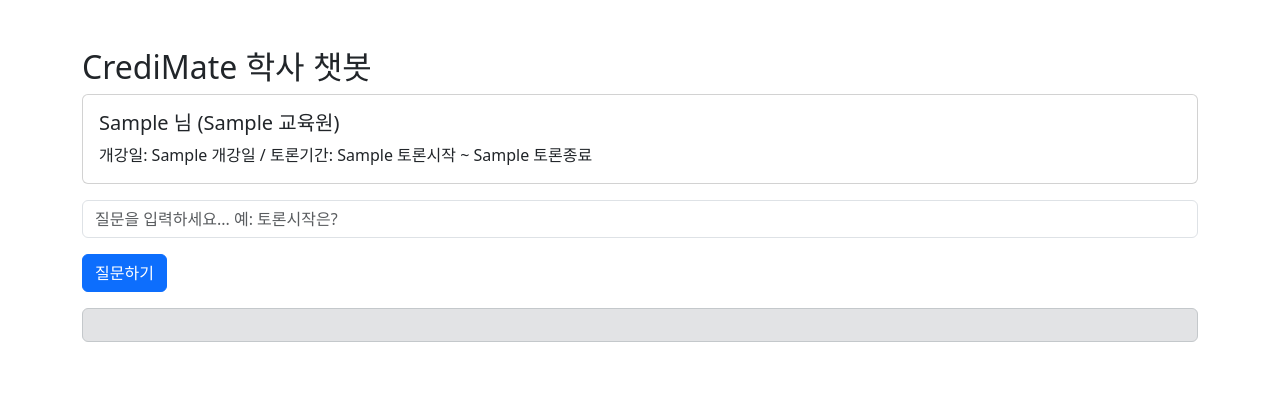
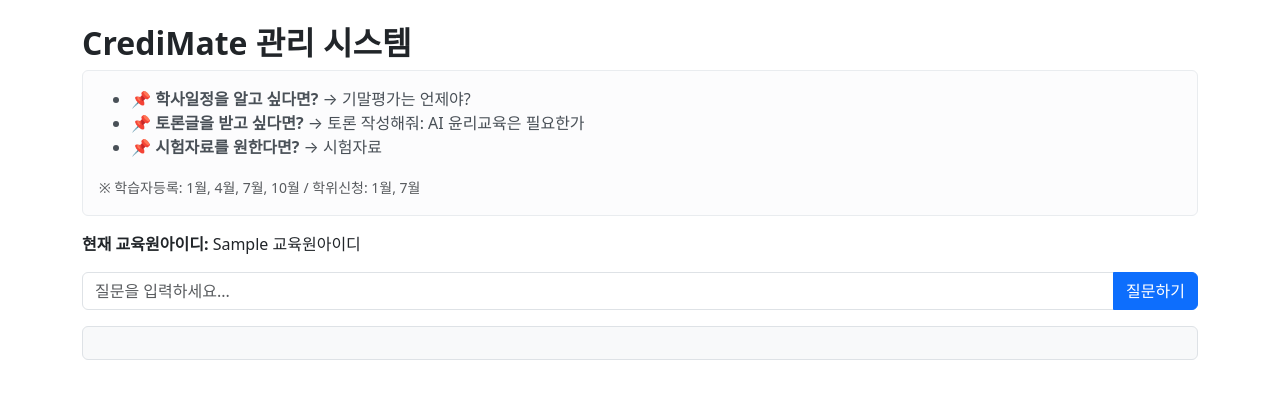
Before and after one commit to shonyebin/credimate-chatbot, a Flask app: template templates/chat.html in a window 1280 px wide. Shown: the top 399 px of the page. Run offline with Flask 3, Linux system fonts and the light colour scheme; the template is opened without the code that fills it: most values are stand-ins (such as "Sample title", 1, 10 or a date in 2020).

Commit message:
Add files via upload

```diff
--- a/app.py
+++ b/app.py
@@ -3,11 +3,7 @@
 import openai
 
 app = Flask(__name__)
-
-# GPT API 키
 openai.api_key = "sk-proj-LBBNz8QaZKjVvsncB380T3BlbkFJxQPBjZ2uvZs5iFAlR6dC"
-
-# 시트 연동
 SHEET_URL = 'https://docs.google.com/spreadsheets/d/1K4ts2bZ-96u315XDtIfoZF72N4CZ_5pWG3HO6-K7wko/export?format=csv'
 
 def load_student_data():
@@ -23,21 +19,16 @@
     )
     return completion.choices[0].message.content.strip()
 
-def match_schedule_from_sheet(student, message):
+def match_schedule(student, message):
     mapping = {
-        "개강": "개강일",
-        "복습시작": "복습시험시작",
-        "복습끝": "복습시험종료",
-        "토론시작": "토론시작",
-        "토론종료": "토론종료",
-        "중간": "중간시작",
-        "중간종료": "중간종료",
-        "과제시작": "과제시작",
-        "과제종료": "과제종료",
+        "개강": "개강일", "복습시작": "복습시험시작", "복습종료": "복습시험종료",
+        "과제시작": "과제시작", "과제종료": "과제종료",
+        "중간": "중간시작", "중간종료": "중간종료",
+        "토론시작": "토론시작", "토론종료": "토론종료"
     }
-    for keyword, col in mapping.items():
-        if keyword in message:
-            return f"{keyword} 일정은 {student.get(col, '등록되지 않음')}입니다."
+    for k, col in mapping.items():
+        if k in message:
+            return f"{k} 일정은 {student.get(col, '등록되지 않음')}입니다."
     return None
 
 @app.route('/')
@@ -64,13 +55,12 @@
     message = data.get("message")
     student = data.get("student")
 
-    schedule_reply = match_schedule_from_sheet(student, message)
-    if schedule_reply:
-        return jsonify({"response": schedule_reply})
+    schedule = match_schedule(student, message)
+    if schedule:
+        return jsonify({"response": schedule})
 
     if "토론" in message:
         reply = generate_debate(message.replace("토론 작성해줘:", "").strip())
     else:
         reply = f"Q. {message}\nA. '{message}'에 대한 일반적인 응답입니다."
-
     return jsonify({"response": reply})
--- a/templates/chat.html
+++ b/templates/chat.html
@@ -9,25 +9,29 @@
             const res = await fetch("/ask", {
                 method: "POST",
                 headers: { "Content-Type": "application/json" },
-                body: JSON.stringify({ message: input, student: {{ student|tojson }} })
+                body: JSON.stringify({ message: input, student: {{ student | tojson }} })
             });
             const data = await res.json();
-            document.getElementById("response").innerText = data.response;
+            document.getElementById("qa").innerHTML =
+                "<strong>Q. " + input + "</strong><br><strong>A.</strong> " + data.response;
         }
     </script>
 </head>
-<body class="container mt-5">
-    <h2>CrediMate 학사 챗봇</h2>
-    <div class="card mb-3">
-        <div class="card-body">
-            <h5 class="card-title">{{ student['이름'] }} 님 ({{ student['교육원'] }})</h5>
-            <p class="card-text">개강일: {{ student['개강일'] }} / 토론기간: {{ student['토론시작'] }} ~ {{ student['토론종료'] }}</p>
-        </div>
+<body class="container mt-4">
+    <h2><strong>CrediMate 관리 시스템</strong></h2>
+    <div class="alert alert-light">
+        <ul>
+            <li>📌 <strong>학사일정을 알고 싶다면?</strong> → 기말평가는 언제야?</li>
+            <li>📌 <strong>토론글을 받고 싶다면?</strong> → 토론 작성해줘: AI 윤리교육은 필요한가</li>
+            <li>📌 <strong>시험자료를 원한다면?</strong> → 시험자료</li>
+        </ul>
+        <small class="text-muted">※ 학습자등록: 1월, 4월, 7월, 10월 / 학위신청: 1월, 7월</small>
     </div>
-    <div class="mb-3">
-        <input type="text" id="message" class="form-control" placeholder="질문을 입력하세요... 예: 토론시작은?">
+    <p><strong>현재 교육원아이디:</strong> {{ student['교육원아이디'] }}</p>
+    <div class="input-group mb-3">
+        <input id="message" type="text" class="form-control" placeholder="질문을 입력하세요...">
+        <button class="btn btn-primary" onclick="sendMessage()">질문하기</button>
     </div>
-    <button onclick="sendMessage()" class="btn btn-primary mb-3">질문하기</button>
-    <div class="alert alert-secondary" id="response"></div>
+    <div class="p-3 bg-light border rounded" id="qa"></div>
 </body>
 </html>
--- a/templates/login.html
+++ b/templates/login.html
@@ -1,13 +1,14 @@
 <!DOCTYPE html>
 <html>
-<head><title>CrediMate 로그인</title>
+<head>
+    <title>CrediMate 로그인</title>
     <link href="https://cdn.jsdelivr.net/npm/bootstrap@5.3.0/dist/css/bootstrap.min.css" rel="stylesheet">
 </head>
 <body class="container mt-5">
     <h2>CrediMate 로그인</h2>
     <form method="post">
         <div class="mb-3">
-        <label class="form-label">교육원아이디 입력:</label>
+            <label class="form-label">교육원아이디</label>
             <input type="text" name="user_id" class="form-control" required>
         </div>
         <button type="submit" class="btn btn-primary">로그인</button>
```
Lines whose indentation alone changed are shown as unchanged.
